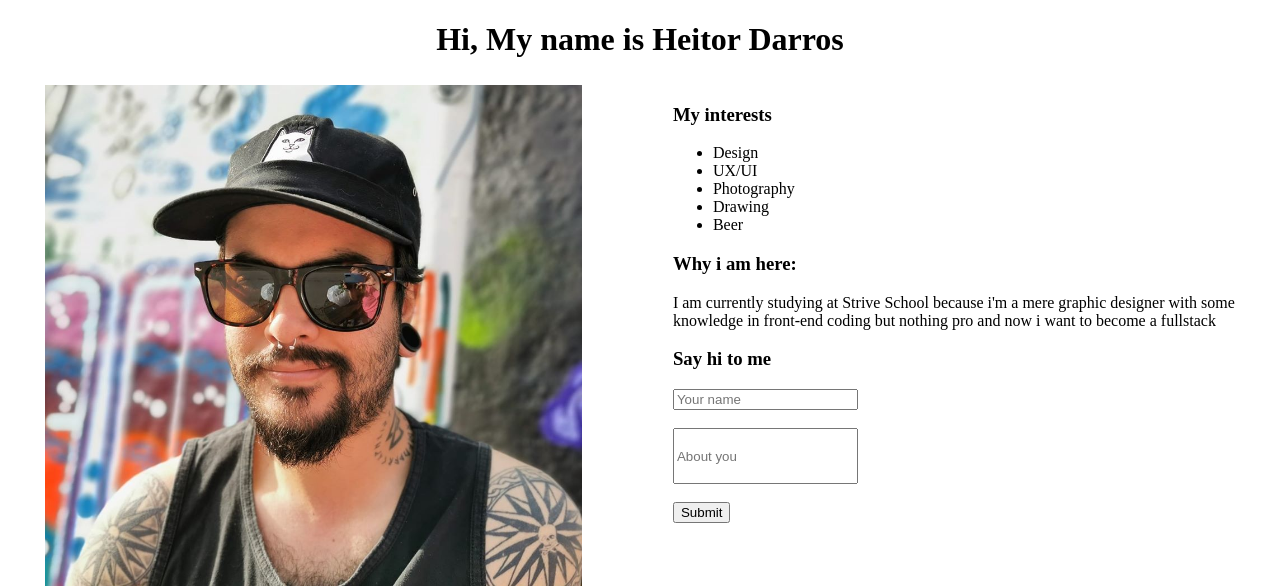
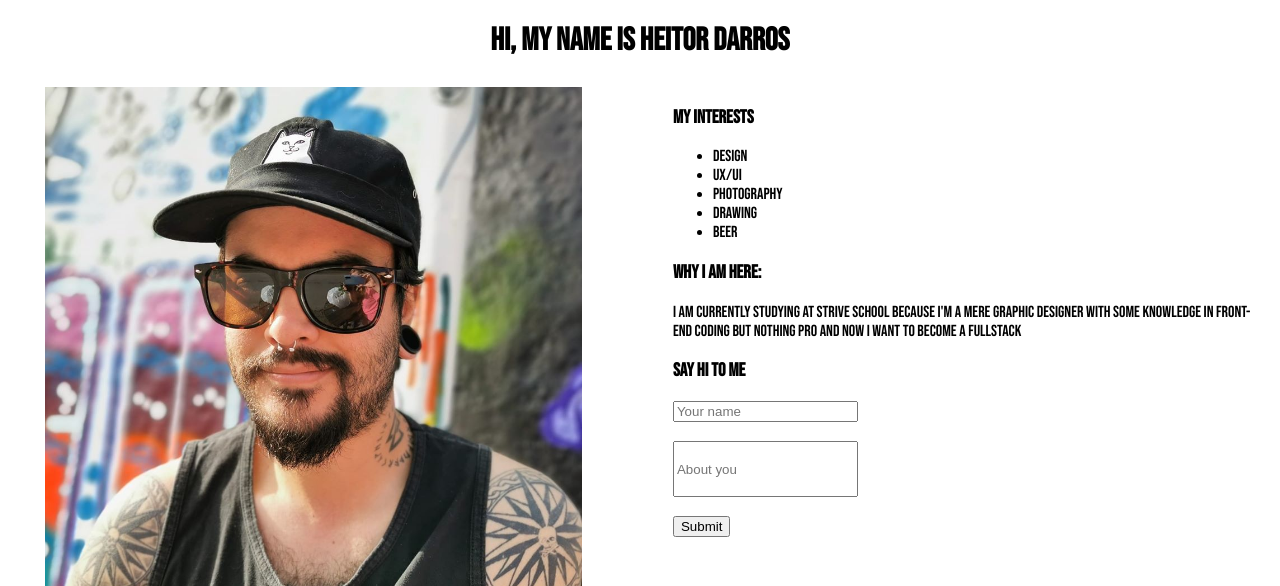
Before and after one commit to hector94/w1d3, a plain HTML site: page index.html in a window 1280 px wide. Shown: the top 586 px of the page. Drawn offline with Linux system fonts and the light colour scheme.

Commit message:
new font

```diff
--- a/index.html
+++ b/index.html
@@ -5,6 +5,8 @@
     <meta charset="UTF-8">
     <meta name="viewport" content="width=device-width, initial-scale=1.0">
     <title>Heitor profile</title>
+    <link rel="stylesheet" href="style.css">
+    <link href="https://fonts.googleapis.com/css2?family=Bebas+Neue&display=swap" rel="stylesheet">
 </head>
 
 <body>
--- a/style.css
+++ b/style.css
@@ -1 +1,3 @@
-* {font-family: Arial, Helvetica, sans-serif;}
+body {
+    font-family: 'Bebas Neue', cursive;
+}
```
